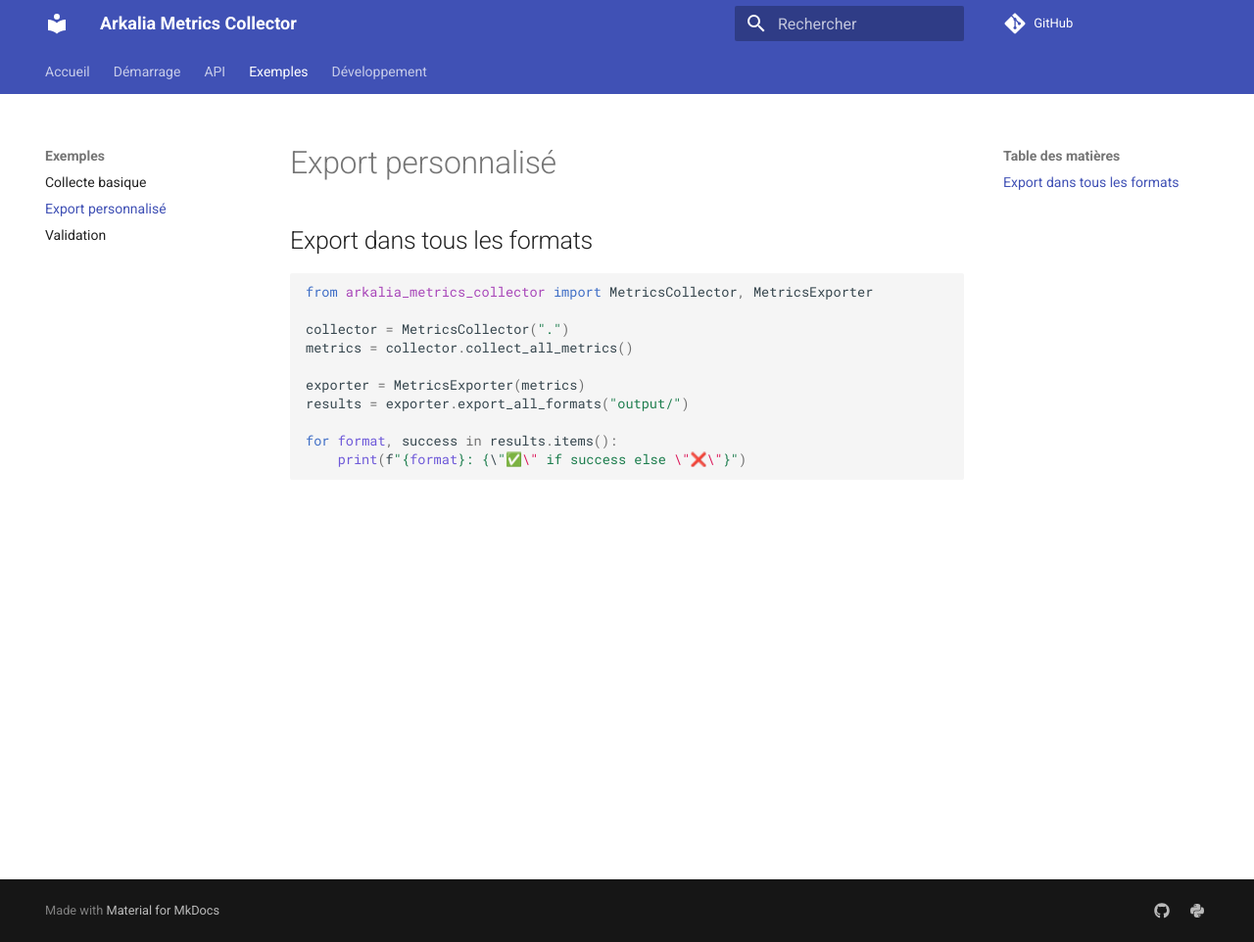
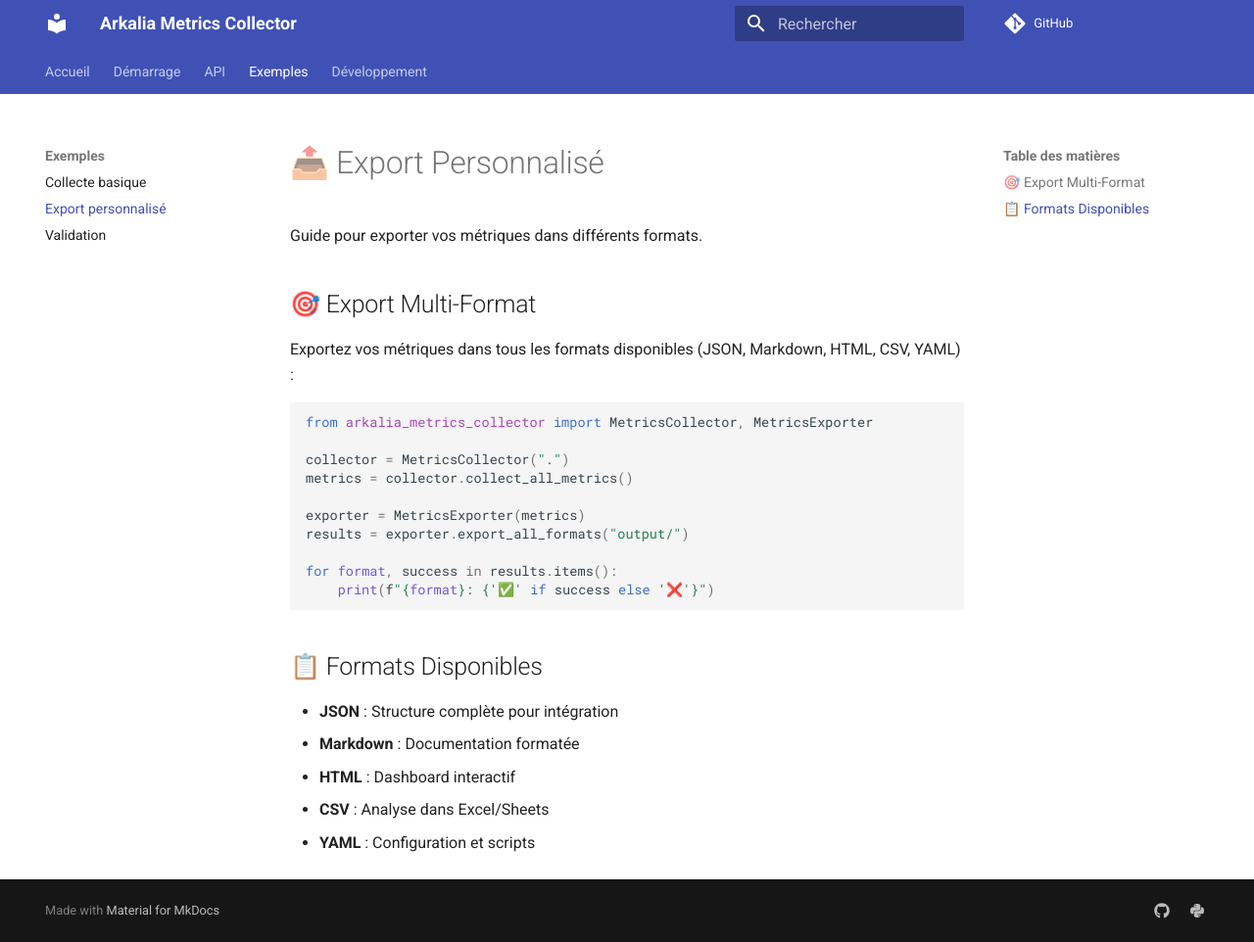
Before and after one commit to arkalia-luna-system/arkalia-metrics-collector, an MkDocs documentation site: the page built from docs/examples/custom_export.md, in a window 1280 px wide and 962 px high. Shown: the whole window at 98% size. Built offline with MkDocs 1.6.1 and Material for MkDocs 9.7.7, drawn with Linux system fonts in a browser that asks for light colours; comment, search, counter and statistics services are not loaded.

Commit message:
✨ Amélioration équilibre documentation: professionnel et accessible
🎨 Améliorations style:
   • docs/examples/: titres avec emojis, descriptions courtes
   • docs/guides/usage.md: vue d'ensemble avec tableau
   • docs/api/validators.md: structure cohérente avec autres API docs

📝 Contenu:
   • Exemples enrichis avec résultats attendus
   • Sections mieux structurées
   • Équilibre emojis (présents mais modérés)
   • Ton professionnel mais accessible

✅ Documentation équilibrée: ni trop simple, ni trop complexe

````diff
--- a/docs/examples/custom_export.md
+++ b/docs/examples/custom_export.md
@@ -1,6 +1,10 @@
-# Export personnalisé
+# 📤 Export Personnalisé
 
-## Export dans tous les formats
+Guide pour exporter vos métriques dans différents formats.
+
+## 🎯 Export Multi-Format
+
+Exportez vos métriques dans tous les formats disponibles (JSON, Markdown, HTML, CSV, YAML) :
 
 ```python
 from arkalia_metrics_collector import MetricsCollector, MetricsExporter
@@ -12,5 +16,13 @@
 results = exporter.export_all_formats("output/")
 
 for format, success in results.items():
-    print(f"{format}: {\"✅\" if success else \"❌\"}")
+    print(f"{format}: {'✅' if success else '❌'}")
 ```
+
+## 📋 Formats Disponibles
+
+- **JSON** : Structure complète pour intégration
+- **Markdown** : Documentation formatée
+- **HTML** : Dashboard interactif
+- **CSV** : Analyse dans Excel/Sheets
+- **YAML** : Configuration et scripts
````
Also changed, not shown: docs/api/validators.md (+9 -3 lines), docs/examples/basic_collection.md (+9 -2 lines), docs/examples/external_projects.md (+1 -1 lines), docs/examples/validation.md (+15 -2 lines), docs/guides/usage.md (+0 -2 lines).
